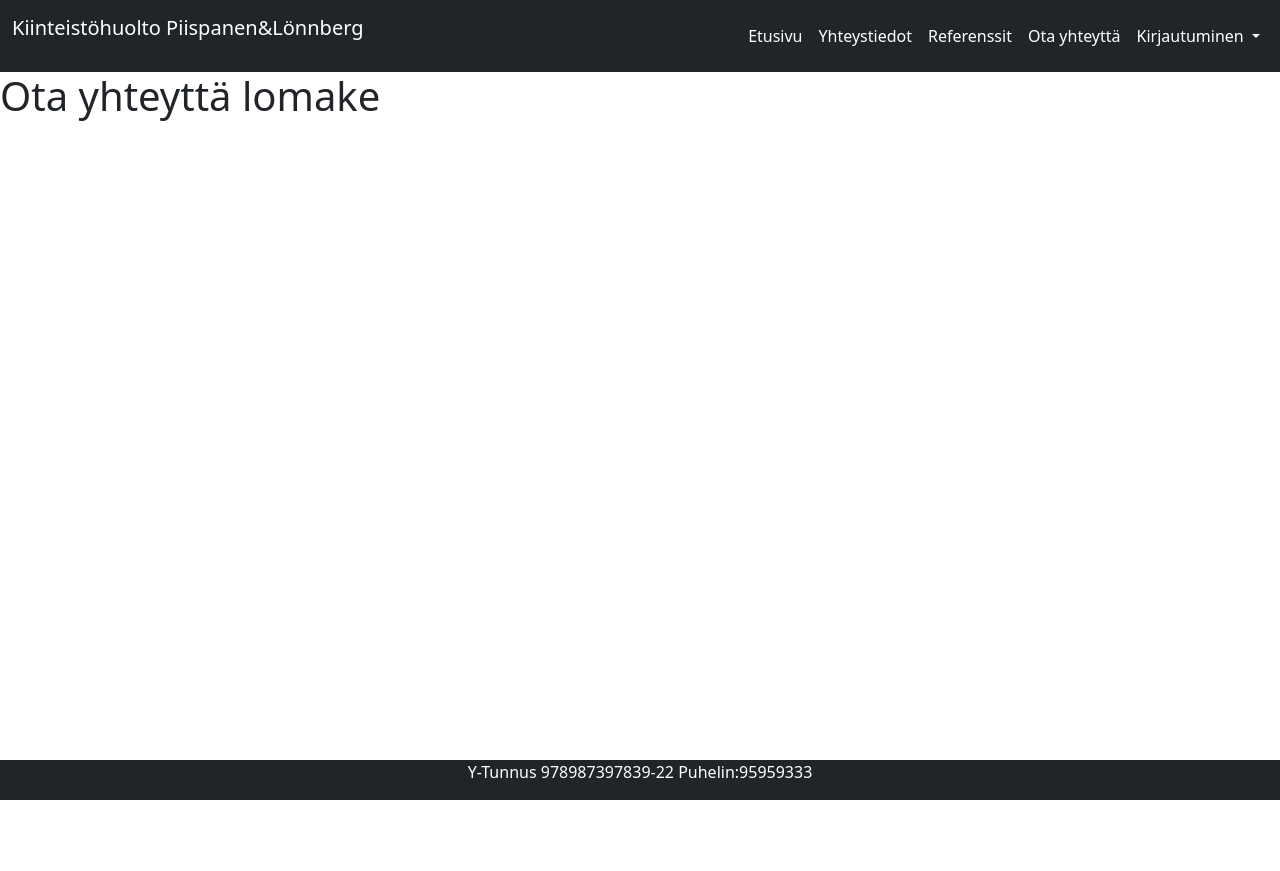
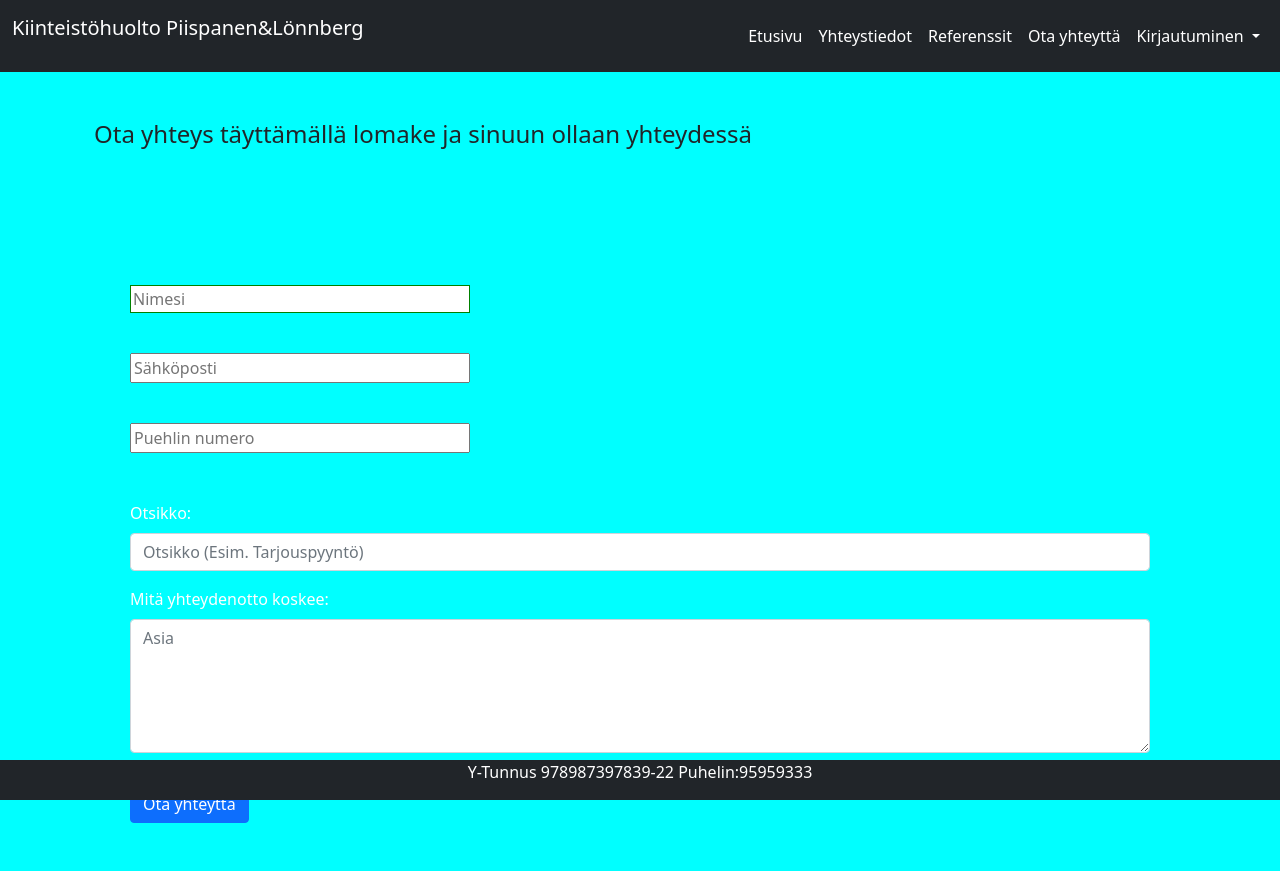
Before and after one commit to piispa24/kiinteistohuolto, a PHP site: page /contact.php in a window 1280 px wide. Before the commit the page ends 800 px from the top, so only its background shows below. Run offline with PHP 8.4, Linux system fonts and the light colour scheme.

Commit message:
muutokset

```diff
--- a/contact.php
+++ b/contact.php
@@ -1,6 +1,36 @@
 <?php require "header.php"; ?>
 
-<h1>Ota yhteyttä lomake</h1>
+<div class="container">
+    <div class="container-fluid col-sm- mt-5">
+    <h4>Ota yhteys täyttämällä lomake ja sinuun ollaan yhteydessä</h4>
+    </div>
+    <div class="container-fluid col-sm- p-5 mt-5">
+        <form id="yhteydenottoLomake" action="###">
+        <div class="mb-3 mt-3">
+            <label for="nimi" class="form-label"></label><br>
+            <input type="text" class="form col-sm-4" id="yhteysNimi" placeholder="Nimesi" name="nimi">
+        </div>
+        <div class="mb-3 mt-3">
+            <label for="email" class="form-label"></label><br>
+            <input type="text" class="form col-sm-4" id="yhteysEmail" placeholder="Sähköposti" name="email">
+        </div>
+        <div class="mb-5 mt-3">
+            <label for="puhnro" class="form-label"></label><br>
+            <input type="text" class="form col-sm-4" id="yhteysPuhelinnro" placeholder="Puehlin numero" name="puhnro">
+        </div>
+        <div class="mb-3 mt-3">
+            <label for="otsikko" class="form-label">Otsikko:</label>
+            <input type="text" class="form-control" id="yhteysOtsikko" placeholder="Otsikko (Esim. Tarjouspyyntö)" name="otsikko">
+        </div>
+        <div class="mb-3">
+            <label for="asia" class="form-label">Mitä yhteydenotto koskee:</label>
+            <textarea class="form-control" id="yhteysAsia" placeholder="Asia" name="Asia" rows="5"></textarea>
+        </div>
+
+        <button type="submit" class="btn btn-primary mt-3">Ota yhteyttä</button>
+        </form>
+    </div>
+</div>
 
 
 <?php require "footer.php"; ?>
--- a/styles/style.css
+++ b/styles/style.css
@@ -11,14 +11,14 @@
 .form-label {
     color: white;
 }
-
+/* vikailmoitus BTN muokkaukset  */
 #vikailmoitusBtn {
     position: absolute;
     top: 50%;
     left: 50%;
     transform: translate(-50%, -50%);
     height: 150px;
-    width: 150px;
+    width: 250px;
     font-size: 18px;
     font-weight: bold;
     border: black solid 4px;
@@ -58,3 +58,11 @@
   .underline {
     text-decoration: none;
   }
+
+  body {
+    background-color: aqua !important;
+  }
+
+  #yhteysNimi {
+    border: 1px solid green !important;
+  }
--- a/vikailmoitusApp.php
+++ b/vikailmoitusApp.php
@@ -2,7 +2,7 @@
 
 <div id="vikailmoitusBtn" class="container-fluid">
     <div class="col-">
-        <a href="###">
+        <a href="vikailmoitusSivu.php">
             <button id="vikailmoitusBtn">Tee vikailmoitus</button>
         </a>
 
```
Also changed, not shown: tyonjohtoApp.php (added, +31 -0 lines), tyontekijaApp.php (+0 -13 lines), vikailmoitusSivu.php (added, +22 -0 lines), header.php (indentation only).
